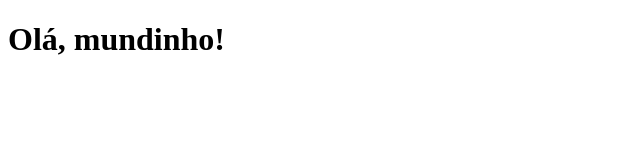
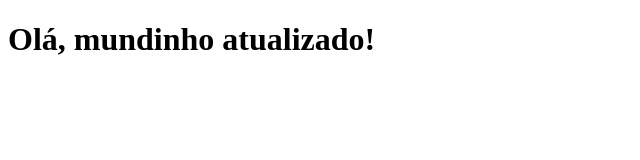
Before and after one commit to rpopuc/gha-tests, a plain HTML site: page src/index.html in a window 1280 px wide. Shown: the whole page, without its empty margins (0-640 px from the left). Drawn offline with Linux system fonts and the light colour scheme.

Commit message:
feat: update hello world message

```diff
--- a/src/index.html
+++ b/src/index.html
@@ -3,11 +3,11 @@
     <head>
         <meta charset="UTF-8">
         <meta name="viewport" content="width=device-width, initial-scale=1.0">
-        <title>Document</title>
+        <title>Aplicação</title>
     </head>
     <body>
         <h1>
-            Olá, mundinho!
+            Olá, mundinho atualizado!
         </h1>
     </body>
 </html>
```
